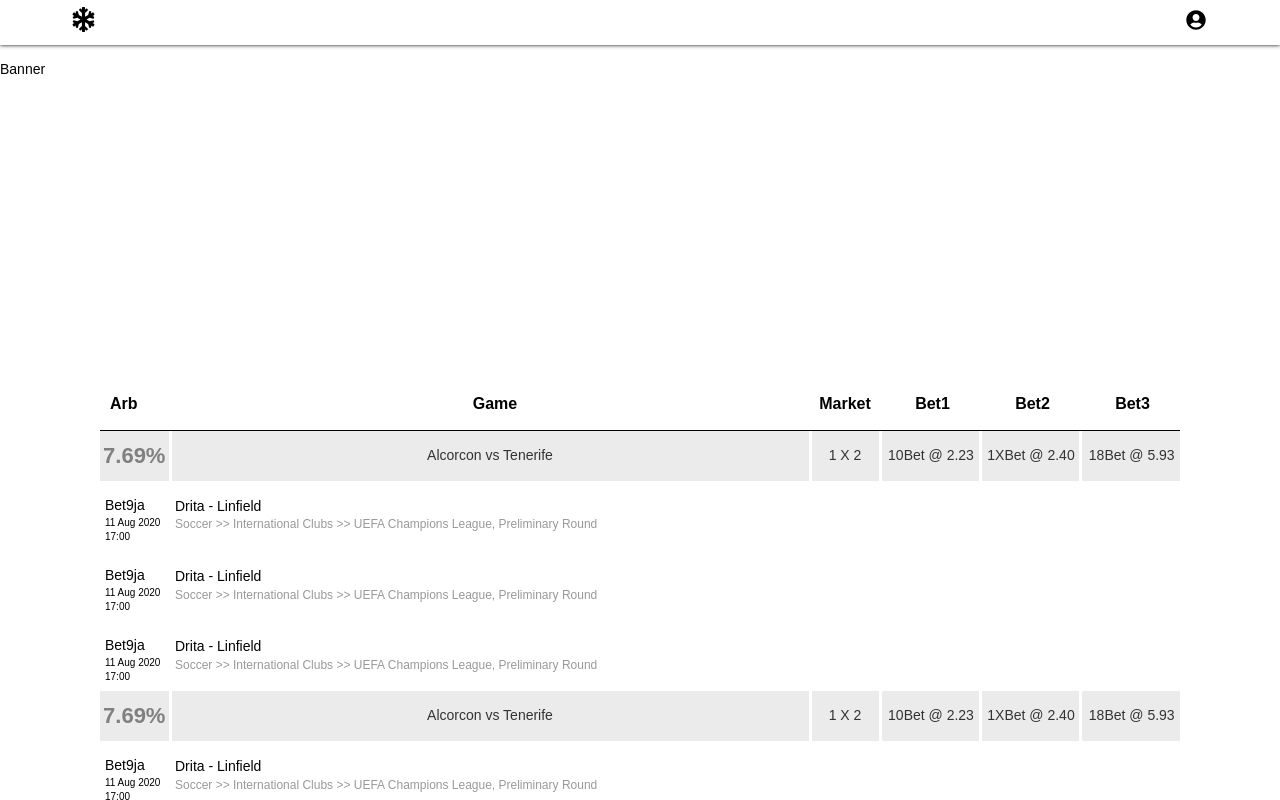
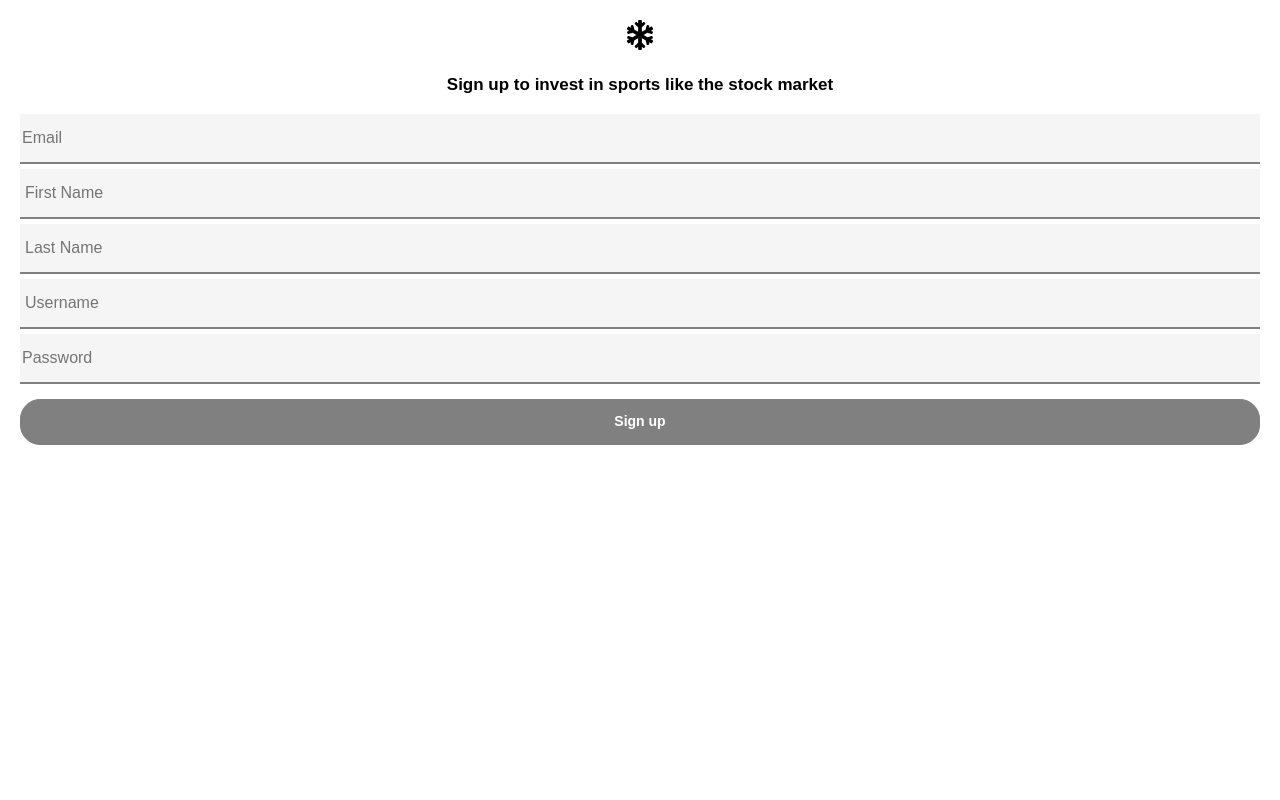
Before and after one commit to keithsimkin/Sports-Betting-Arbitrage, a React (Create React App) app in the folder frontend/: page / in a window 1280 px wide. Both pictures are taken after a click on the element "Sign up". Shown: the top 800 px of the page. Built offline with nearby package versions, Linux system fonts and the light colour scheme; no server answers.

Commit message:
fixing UI routes

```diff
--- a/frontend/src/App.js
+++ b/frontend/src/App.js
@@ -15,8 +15,7 @@
   constructor(){
     super()
     this.state = {
-      // route: 'index',
-      route: 'signup'
+      route: 'index'
     }
   }
 
--- a/frontend/src/components/Routes/HomePage.js
+++ b/frontend/src/components/Routes/HomePage.js
@@ -20,9 +20,6 @@
 					</div>
 				</div>
 			</div>
-			<div>
-				image
-			</div>
 		</div>
 	)
 }
--- a/frontend/src/components/Routes/SignUp.js
+++ b/frontend/src/components/Routes/SignUp.js
@@ -18,7 +18,7 @@
 				<input type="password" name="password" placeholder="Password"/>
 			</div>
 			<div>
-				<div onClick={() => onRouteChange('home')}>Sign up</div>
+				<div className="signup-button" onClick={() => onRouteChange('home')}>Sign up</div>
 			</div>
 		</div>
 	)
--- a/frontend/src/components/Routes/routes.css
+++ b/frontend/src/components/Routes/routes.css
@@ -69,7 +69,7 @@
 	font-size: 18px;
 }
 
-.signin-container .signin-login-button {
+.signin-container .signin-login-button, .signup-container .signup-button {
 	border: 1px solid grey;
 	margin-bottom: 13px;
 	padding: 12px;
@@ -96,7 +96,7 @@
 	border: none;
 	width: 100%;
 	height: 50px;
-	margin-bottom: 8px;
+	margin-bottom: 5px;
 	border-bottom: 2px solid grey;
 	border-radius: 0px;
 	background-color: #F5F5F5;
```
Also changed, not shown: 1 other file (tests, documents, lock files or other folders).
